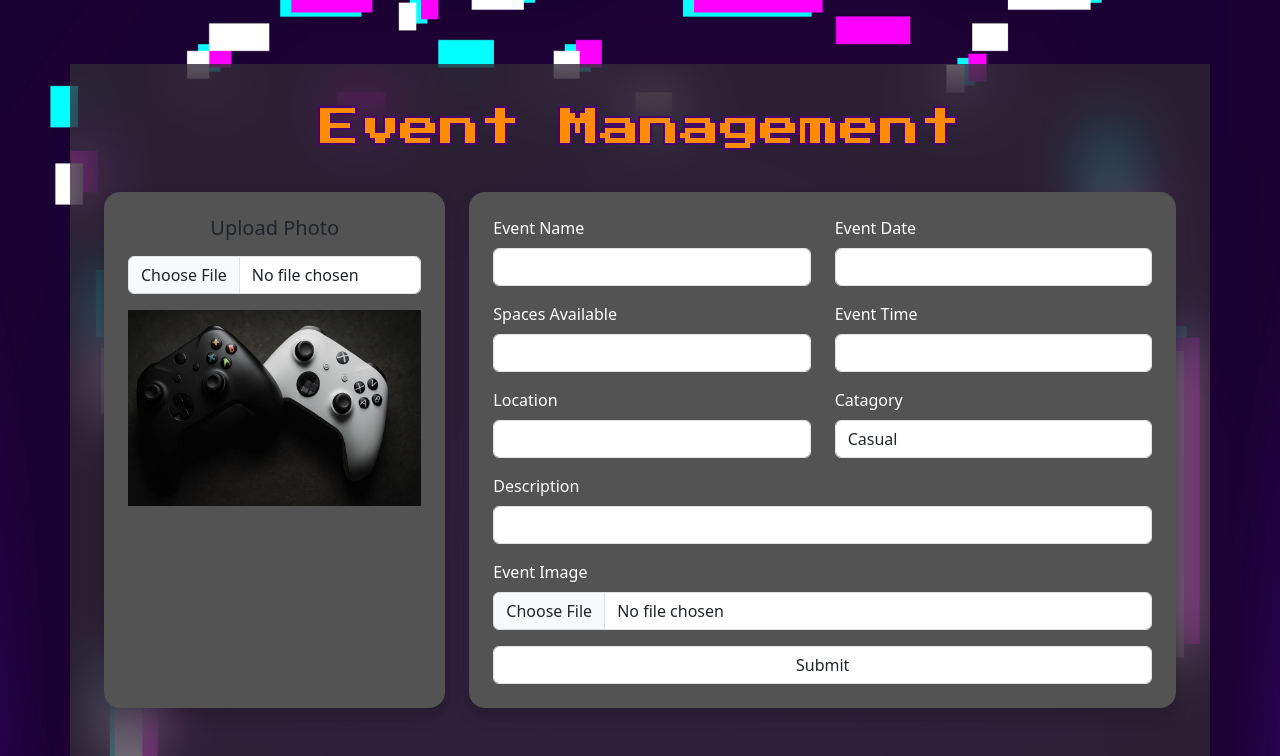
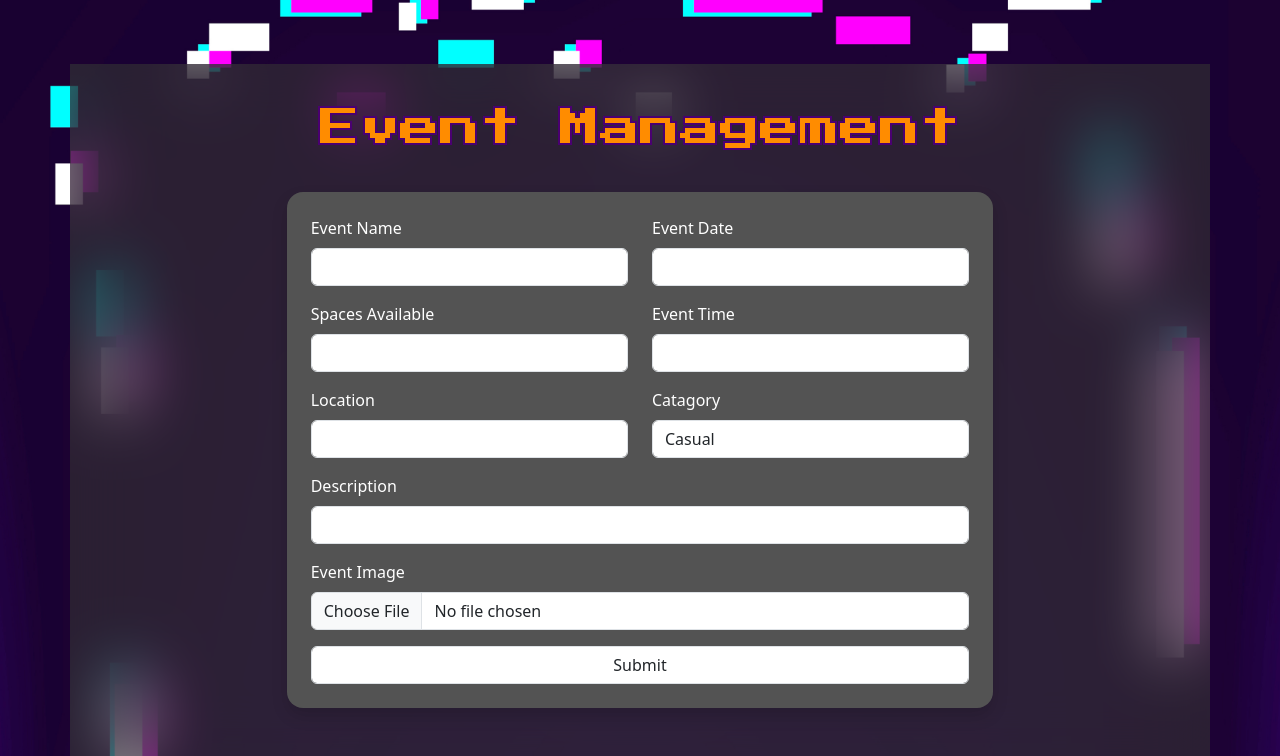
Before and after one commit to makuletoce/iab207-group3, a Flask app: page /managment in a window 1280 px wide. Shown: the part 86-842 px from the top of the page. Run offline with Flask 3, Linux system fonts and the light colour scheme; a user stored in the database is signed in; some libraries are stand-ins or nearby versions.

Commit message:
Removed unneccesary buttons from Events Details page

```diff
--- a/Tango/templates/event_managment.html
+++ b/Tango/templates/event_managment.html
@@ -12,19 +12,6 @@
 
   <!-- Two gray boxes side by side -->
   <div class="row justify-content-center mt-4" style="margin-left: 10px; margin-right: 10px;">
-
-    <!-- Left box (Photo upload) -->
-    <div class="col-lg-4 col-md-5 d-flex justify-content-center">
-      <div class="p-4 rounded-4 shadow w-100" style="background-color: #535353;">
-        <h5 class="text-center mb-3">Upload Photo</h5>
-
-
-        <input class="form-control mb-3" type="file" id="formFile">
-        <div class="text-center text-muted small">
-          <img src="../static/img/competative-2-image.jpg" class="card-img-top" alt="defult-img.jpg">
-        </div>
-      </div>
-    </div>
 
     <!-- Right box (Event form) -->
     <div class="col-lg-8 col-md-7">
```
